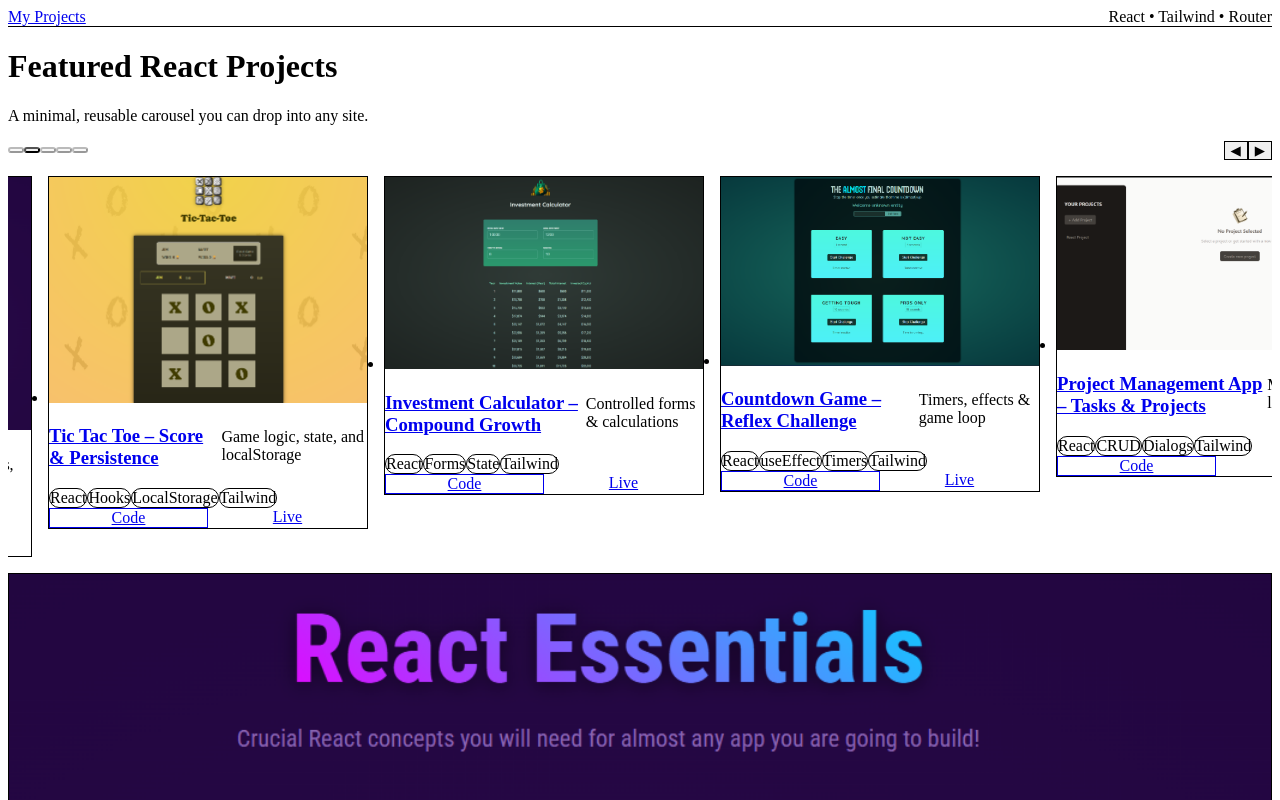
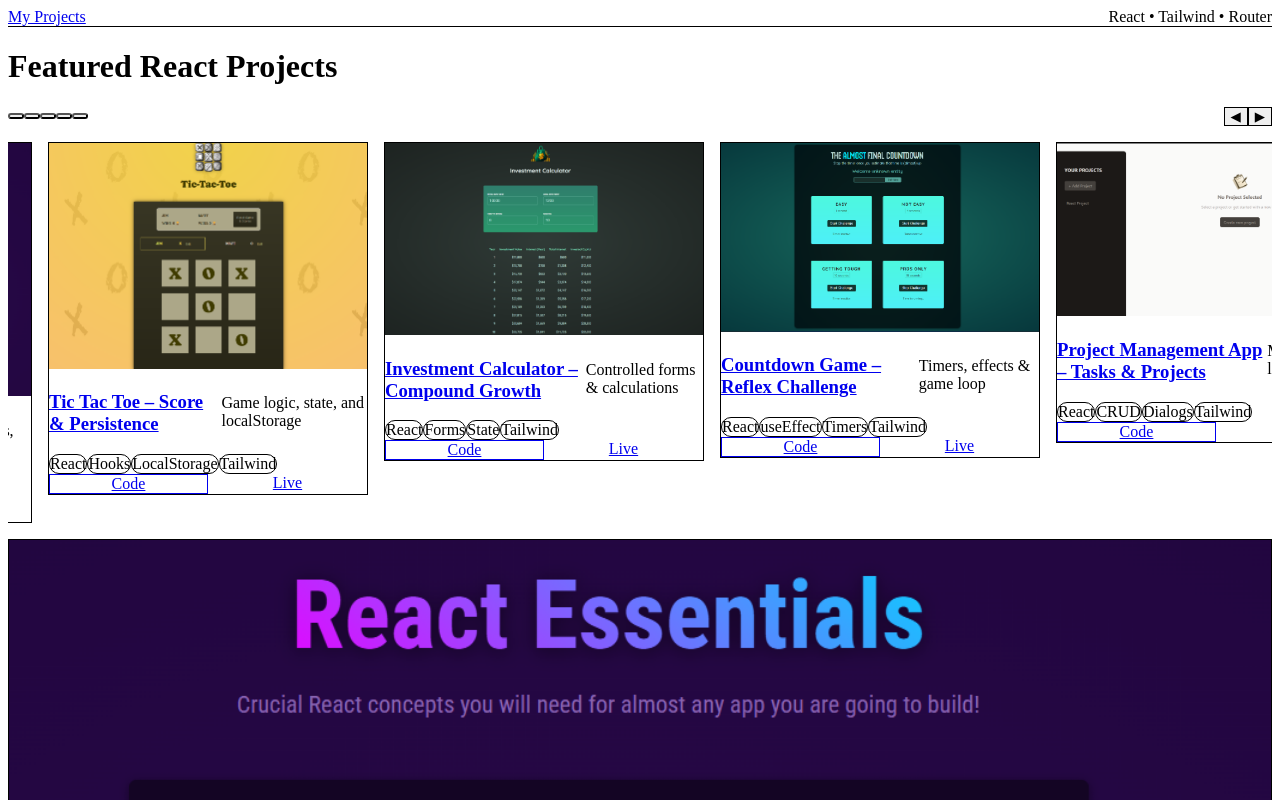
Before and after one commit to al-badarin/Carousel-React-Projects, a React (Vite) app in the folder projects-carousel/: page / in a window 1280 px wide. Shown: the top 800 px of the page. Built offline with nearby package versions, Linux system fonts and the light colour scheme.

Commit message:
Refactor Carousel controls and UI styles
Simplified Carousel autoplay and event handling logic, improved control button and indicator styling, and cleaned up code comments. Also commented out the Home page description for clarity.

```diff
--- a/projects-carousel/src/App.jsx
+++ b/projects-carousel/src/App.jsx
@@ -40,9 +40,9 @@ function Home() {
       <h1 className="text-3xl md:text-4xl font-extrabold tracking-tight">
         Featured React Projects
       </h1>
-      <p className="text-neutral-300 mt-2">
+      {/* <p className="text-neutral-300 mt-2">
         A minimal, reusable carousel you can drop into any site.
-      </p>
+      </p> */}
 
       <section className="mt-8">
         <Carousel
--- a/projects-carousel/src/components/Carousel.jsx
+++ b/projects-carousel/src/components/Carousel.jsx
@@ -24,28 +24,18 @@ export default function Carousel({
 
   useEffect(() => {
     if (!autoplay) return;
-
-    let controls = setInterval(() => {
-      next();
-    }, Math.max(autoplayMs, 1200));
-
+    let controls = setInterval(() => next(), Math.max(autoplayMs, 1200));
     const node = containerRef.current;
     const stop = () => {
       clearInterval(controls);
       controls = null;
     };
     const start = () => {
-      if (!controls) {
-        controls = setInterval(() => {
-          next();
-        }, Math.max(autoplayMs, 1200));
-      }
+      if (!controls)
+        controls = setInterval(() => next(), Math.max(autoplayMs, 1200));
     };
-
-    // Pause and resume
     node?.addEventListener('mouseenter', stop);
     node?.addEventListener('mouseleave', start);
-
     return () => {
       clearInterval(controls);
       node?.removeEventListener('mouseenter', stop);
@@ -54,16 +44,18 @@ export default function Carousel({
   }, [autoplay, autoplayMs]);
 
   function clamp(i) {
-    if (loop) return (i + cardCount) % cardCount;
-    return Math.max(0, Math.min(cardCount - 1, i));
+    return loop
+      ? (i + cardCount) % cardCount
+      : Math.max(0, Math.min(cardCount - 1, i));
   }
-
   function scrollTo(i) {
-    const target = -i * (itemWidth + gap);
-    animate(x, target, { type: 'spring', stiffness: 260, damping: 30 });
+    animate(x, -i * (itemWidth + gap), {
+      type: 'spring',
+      stiffness: 260,
+      damping: 30,
+    });
     setIndex(clamp(i));
   }
-
   function next() {
     scrollTo(index + 1);
   }
@@ -71,7 +63,6 @@ export default function Carousel({
     scrollTo(index - 1);
   }
 
-  // Keyboard support
   useEffect(() => {
     const onKey = (e) => {
       if (e.key === 'ArrowRight') next();
@@ -81,15 +72,13 @@ export default function Carousel({
     return () => window.removeEventListener('keydown', onKey);
   }, [index]);
 
-  // Wheel (trackpads)
   useEffect(() => {
     const node = containerRef.current;
     if (!node) return;
     const onWheel = (e) => {
       if (Math.abs(e.deltaX) > Math.abs(e.deltaY)) {
         e.preventDefault();
-        if (e.deltaX > 0) next();
-        else prev();
+        e.deltaX > 0 ? next() : prev();
       }
     };
     node.addEventListener('wheel', onWheel, { passive: false });
@@ -102,13 +91,14 @@ export default function Carousel({
       aria-roledescription="carousel"
       aria-label={ariaLabel}
     >
-      <div className="flex items-center justify-between mb-4">
-        <div className="flex gap-2" aria-hidden>
+      {/* Controls */}
+      <div className="flex items-center justify-between mb-3">
+        <div className="flex items-center gap-2" aria-hidden>
           {items.map((_, i) => (
             <button
               key={i}
-              className={`h-2 w-2 rounded-full transition-opacity ${
-                i === index ? 'opacity-100' : 'opacity-40'
+              className={`h-2.5 w-2.5 rounded-full ${
+                i === index ? 'bg-neutral-100' : 'bg-neutral-600/60'
               }`}
               onClick={() => scrollTo(i)}
               aria-label={`Go to slide ${i + 1}`}
@@ -118,14 +108,14 @@ export default function Carousel({
         <div className="flex gap-2">
           <button
             onClick={prev}
-            className="rounded-xl px-3 py-2 bg-white/10 hover:bg-white/20 backdrop-blur border border-white/10"
+            className="h-8 w-8 grid place-items-center rounded-md border border-neutral-700/70 bg-neutral-900 hover:bg-neutral-800"
             aria-label="Previous"
           >
             ◀
           </button>
           <button
             onClick={next}
-            className="rounded-xl px-3 py-2 bg-white/10 hover:bg-white/20 backdrop-blur border border-white/10"
+            className="h-8 w-8 grid place-items-center rounded-md border border-neutral-700/70 bg-neutral-900 hover:bg-neutral-800"
             aria-label="Next"
           >
             ▶
@@ -133,9 +123,10 @@ export default function Carousel({
         </div>
       </div>
 
+      {/* Track */}
       <div ref={containerRef} className="overflow-hidden">
         <motion.ul
-          className="flex"
+          className="flex list-none"
           style={{ x, gap: `${gap}px`, touchAction: 'pan-y' }}
           drag="x"
           dragConstraints={{
@@ -144,11 +135,9 @@ export default function Carousel({
           }}
           dragElastic={0.1}
           onDragEnd={(e, info) => {
-            // snap based on velocity
             const direction = info.velocity.x < 0 ? 1 : -1;
             const delta = Math.round(info.offset.x / (itemWidth + gap));
-            const newIndex = clamp(index - delta + direction);
-            scrollTo(newIndex);
+            scrollTo(clamp(index - delta + direction));
           }}
           role="group"
           aria-roledescription="carousel track"
```
